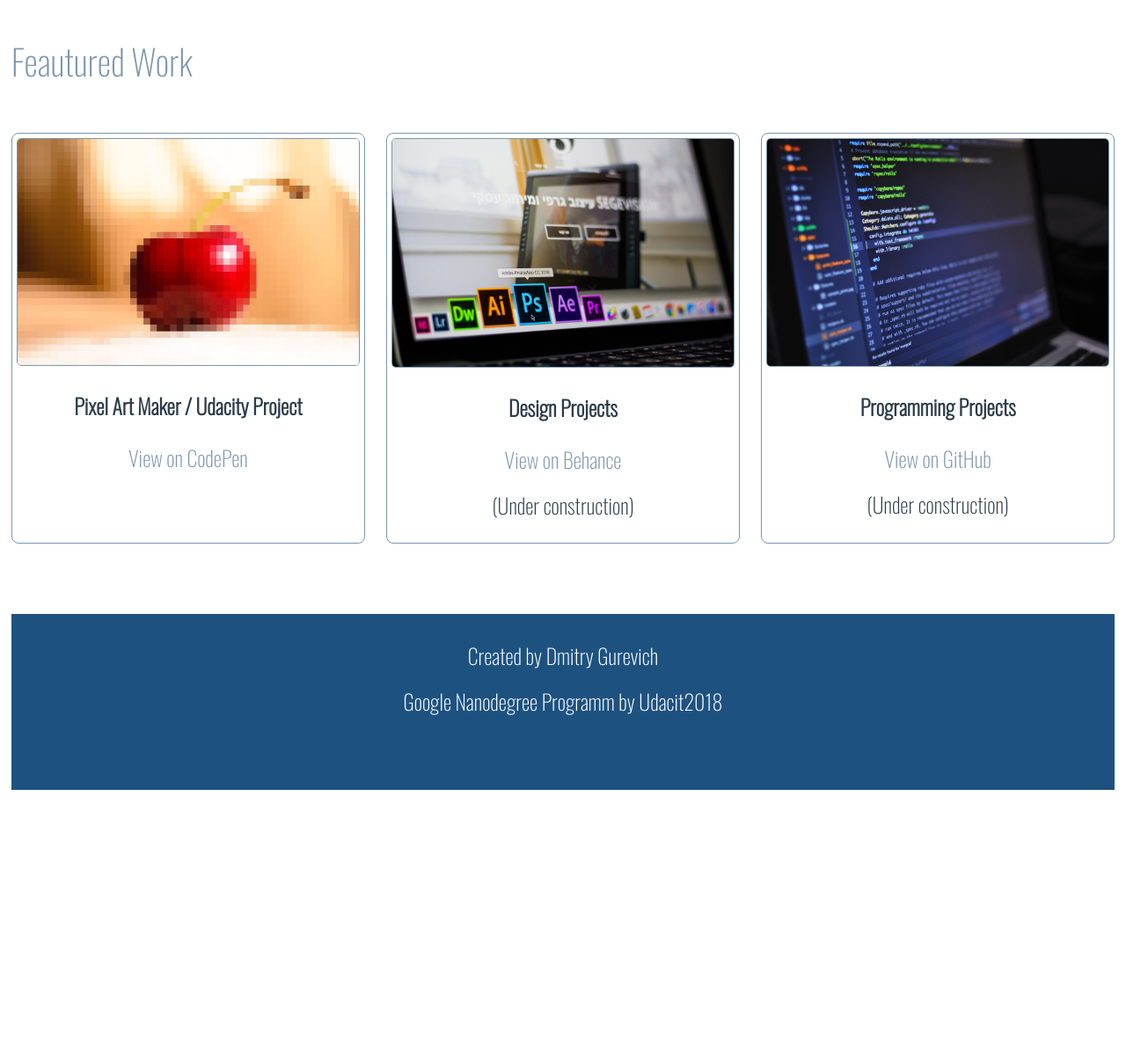
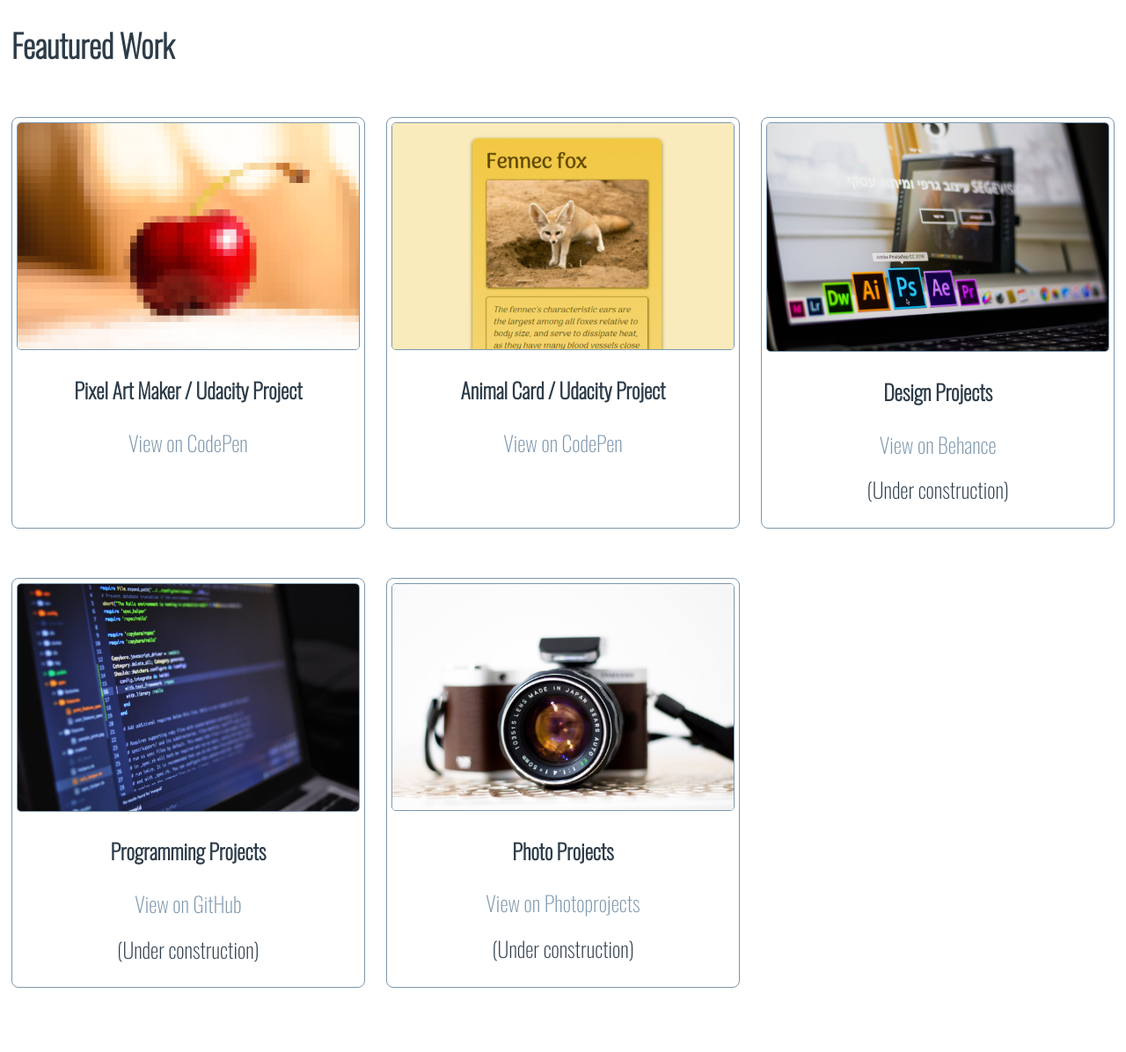
Before and after one commit to omicrondg/PortfolioWebSite, a plain HTML site: page index.html in a window 1280 px wide. Shown: the part 684-1880 px from the top of the page at 88% size. Before the commit the page ends 1582 px from the top, so only its background shows below. Drawn offline with nearby package versions, Linux system fonts and the light colour scheme.

Commit message:
add new cards

```diff
--- a/index.html
+++ b/index.html
@@ -29,7 +29,7 @@
 
     </section>
     <div class="works-heading">
-      <h1>Feautured Work</h1>
+      <h2>Feautured Work</h2>
     </div>
     <section class="content">
       <section class="work-card">
@@ -39,6 +39,16 @@
           <div class="link">
             <a href="https://codepen.io/Dmitry_G/pen/rYpQKv">
             View on CodePen</a>
+          </div>
+        </div>
+      </section>
+      <section class="work-card">
+        <img src="images/codepen-ac.jpg" alt="Animal Card">
+        <div class="card-content">
+          <h4>Animal Card / Udacity Project</h4>
+          <div class="link">
+          <a href="https://codepen.io/Dmitry_G/pen/ddqRjy">
+              View on CodePen</a>
           </div>
         </div>
       </section>
@@ -68,6 +78,19 @@
           </div>
         </div>
       </section>
+      <section class="work-card">
+        <div class="img">
+          <img src="images/pexels-photo-688689.jpeg" alt="Photo projects">
+        </div>
+        <div class="card-content">
+          <h4>Photo Projects</h4>
+          <div class="link">
+            <a href="#">
+              View on Photoprojects</a>
+            <p>(Under construction)</p>
+          </div>
+        </div>
+      </section>
     </section>
 
     </section>
```
Also changed, not shown: images/codepen-ac.jpg (added), images/pexels-photo-688689.jpeg (added).
